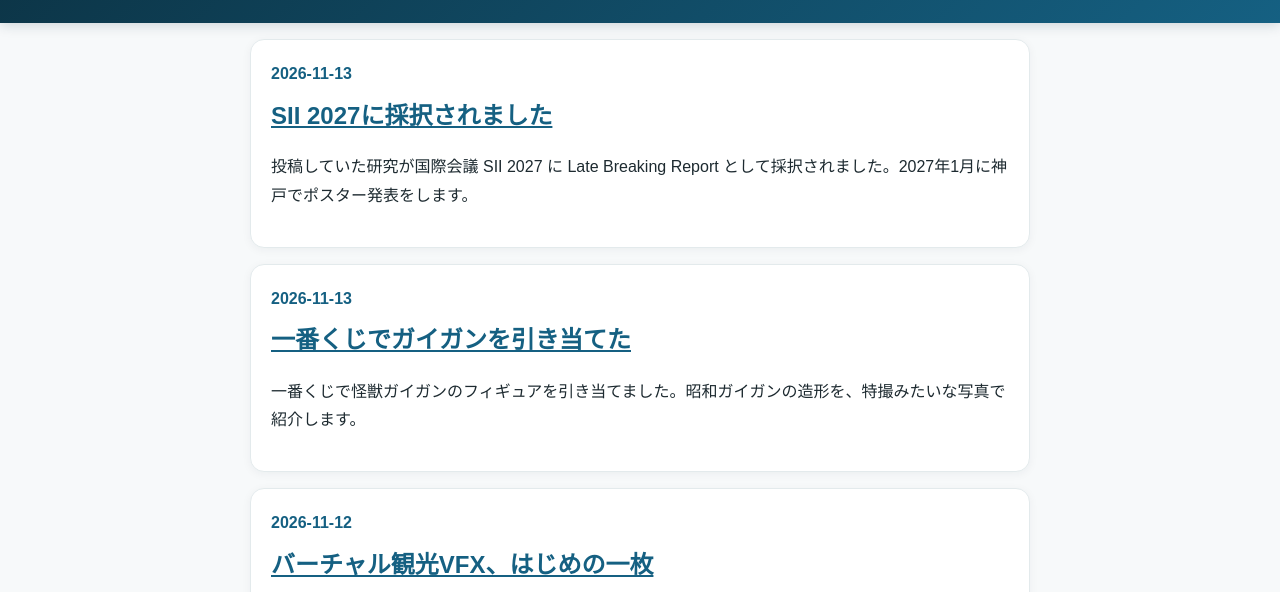
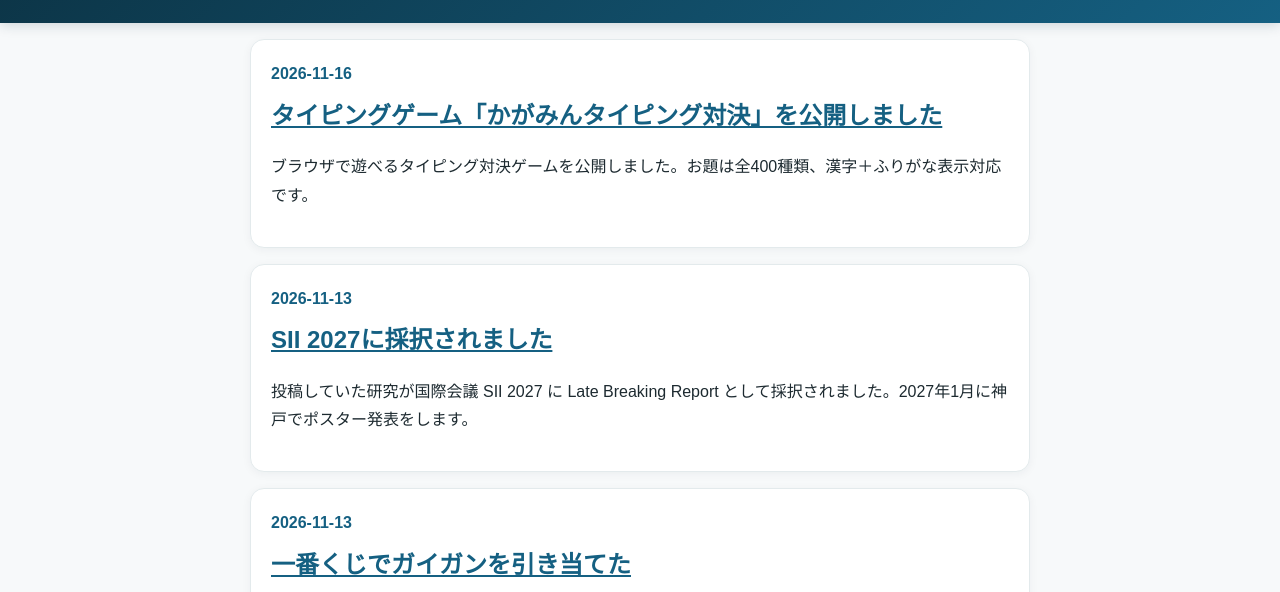
Before and after one commit to MizukamiTaiga/MizukamiTaiga.github.io, a plain HTML site: page blog/index.html in a window 1280 px wide. Shown: the part 208-800 px from the top of the page. Drawn offline with Linux system fonts and the light colour scheme.

Commit message:
Launch typing game with blog post

```diff
--- a/blog/index.html
+++ b/blog/index.html
@@ -40,6 +40,11 @@ header.site{position:sticky;top:0;z-index:30;box-shadow:0 2px 12px rgba(11,47,63
 <header class="site" id="top" style="padding:34px 20px 26px"><div class="wrap" style="display:block"><div class="brand"><a href="../">Taiga Mizukami</a><span>Blog</span></div><h1 style="color:#fff;margin:.35em 0 .15em">Blog</h1><p style="margin:.2em 0;color:#dce8ec">研究と制作の近況を、公開できる範囲で書いていきます。</p><nav class="hnav" style="margin-top:10px"><a href="../" style="margin-left:0"><i>01</i>トップ</a><a href="../#research"><i>02</i>Research</a><a href="../#projects"><i>03</i>Projects</a><a href="https://github.com/MizukamiTaiga" target="_blank" rel="noopener"><i>04</i>GitHub</a></nav></div></header>
 <main class="wrap">
 <article class="card">
+<div class="date">2026-11-16</div>
+<h2 style="margin:.2em 0"><a href="2026-11-16-typing-game.html">タイピングゲーム「かがみんタイピング対決」を公開しました</a></h2>
+<p>ブラウザで遊べるタイピング対決ゲームを公開しました。お題は全400種類、漢字＋ふりがな表示対応です。</p>
+</article>
+<article class="card">
 <div class="date">2026-11-13</div>
 <h2 style="margin:.2em 0"><a href="2026-11-13-sii2027-accepted.html">SII 2027に採択されました</a></h2>
 <p>投稿していた研究が国際会議 SII 2027 に Late Breaking Report として採択されました。2027年1月に神戸でポスター発表をします。</p>
```
